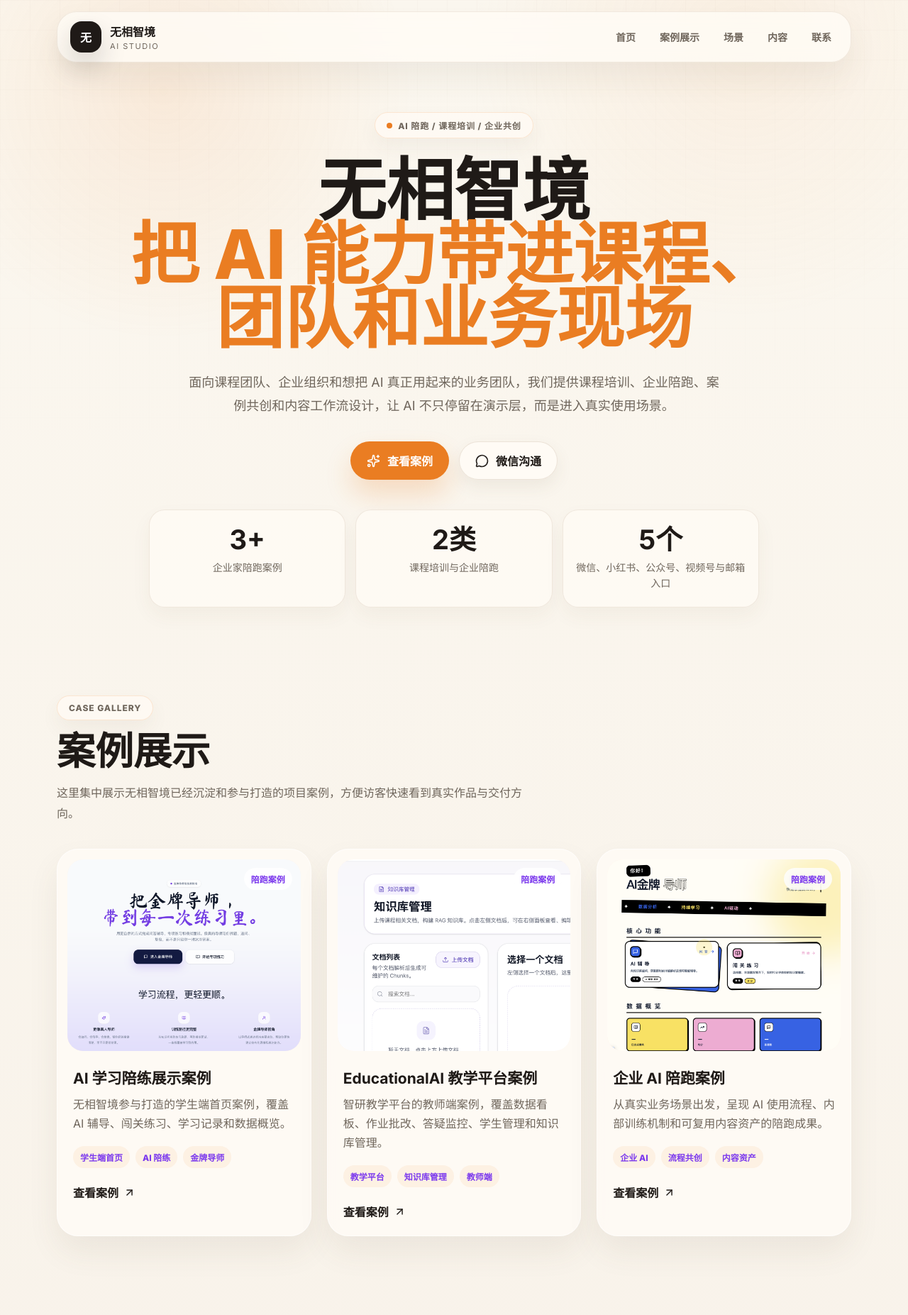
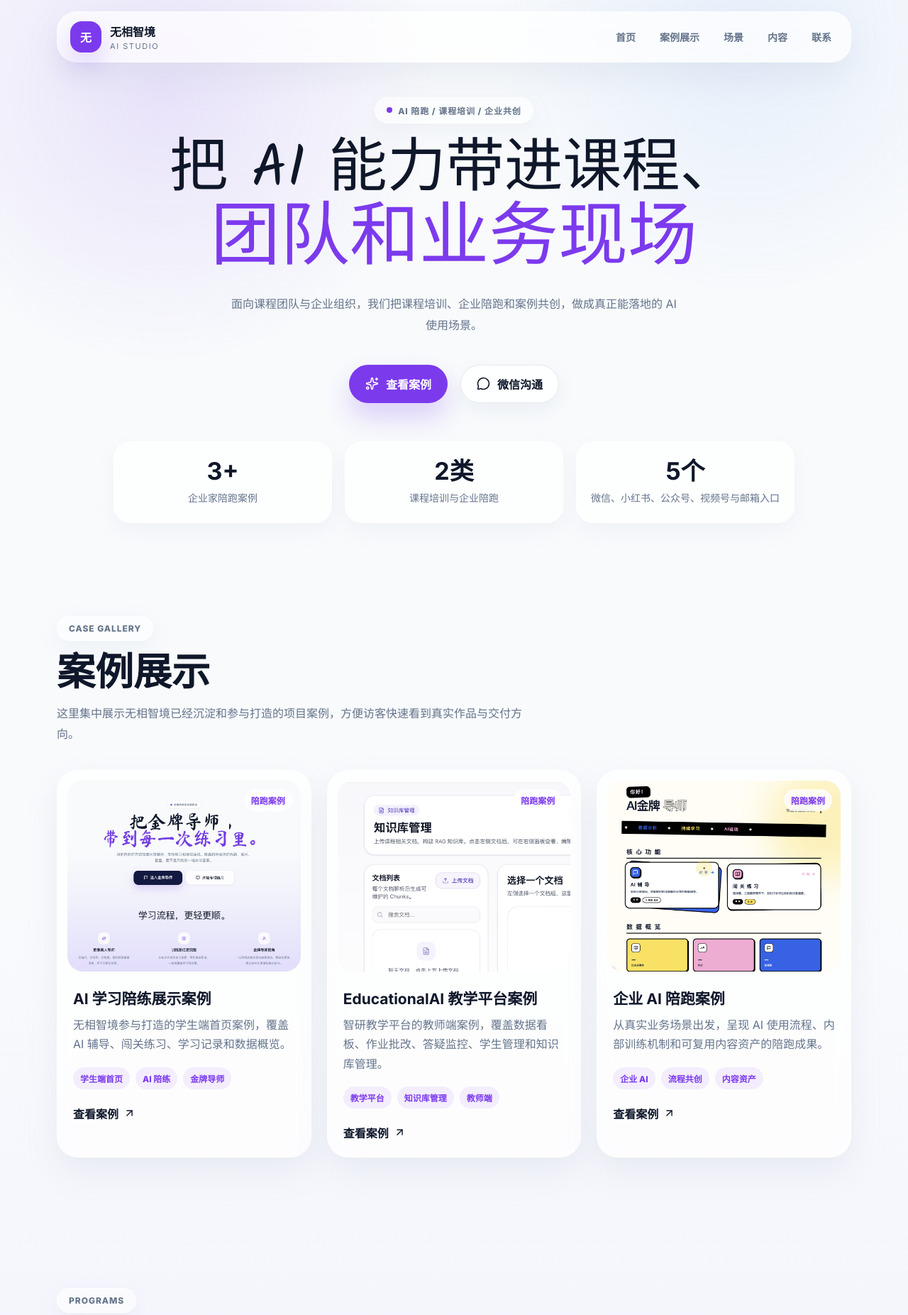
Before and after one commit to Abigale-cyber/Abigale-cyber.github.io, a website: page studio-site/index.html in a window 1280 px wide. Shown: the top 1853 px of the page at 71% size. Drawn offline with nearby package versions, Linux system fonts and the light colour scheme; a web font is replaced by a local one.

Commit message:
Update studio site layout and styling

```diff
--- a/studio-site/index.html
+++ b/studio-site/index.html
@@ -12,7 +12,7 @@
     <link rel="preconnect" href="https://fonts.googleapis.com" />
     <link rel="preconnect" href="https://fonts.gstatic.com" crossorigin />
     <link
-      href="https://fonts.googleapis.com/css2?family=Inter:wght@400;500;600;700;800&family=Kalam:wght@400;700&display=swap"
+      href="https://fonts.googleapis.com/css2?family=Inter:wght@400;500;600;700;800&family=Kalam:wght@400;700&family=Ma+Shan+Zheng&display=swap"
       rel="stylesheet"
     />
     <link rel="stylesheet" href="./styles.css" />
@@ -43,13 +43,16 @@
       <section id="home" class="hero section">
         <div class="hero-copy">
           <div class="page-kicker"><span></span>AI 陪跑 / 课程培训 / 企业共创</div>
-          <h1>无相智境<br /><em>把 AI 能力带进课程、团队和业务现场</em></h1>
+          <h1>
+            <span class="hero-line hero-line-ink">把 AI 能力带进课程、</span>
+            <em class="hero-line hero-line-accent">团队和业务现场</em>
+          </h1>
           <p class="hero-subtitle">
-            面向课程团队、企业组织和想把 AI 真正用起来的业务团队，我们提供课程培训、企业陪跑、案例共创和内容工作流设计，让 AI 不只停留在演示层，而是进入真实使用场景。
+            面向课程团队与企业组织，我们把课程培训、企业陪跑和案例共创，做成真正能落地的 AI 使用场景。
           </p>
           <div class="hero-actions">
             <a class="btn btn-primary" href="#projects"><i data-lucide="sparkles"></i>查看案例</a>
-            <a class="btn btn-secondary" href="#contact"><i data-lucide="message-circle"></i>微信沟通</a>
+            <button class="btn btn-secondary" type="button" data-channel-button="微信咨询"><i data-lucide="message-circle"></i>微信沟通</button>
           </div>
           <div class="hero-metrics" aria-label="工作室概览">
             <article>
@@ -77,11 +80,11 @@
         <div class="project-grid" id="projectGrid"></div>
       </section>
 
-      <section id="cases" class="section about-layout">
+      <section id="cases" class="section programs-section">
         <div class="section-heading">
-          <span class="page-kicker">Cases</span>
-          <h2>适合三类场景</h2>
-          <p>课程团队需要 AI 化训练体验，企业需要把 AI 用起来，个人学习者需要有人陪练和反馈。</p>
+          <span class="page-kicker">Programs</span>
+          <h2>课程与服务</h2>
+          <p>无相智境当前聚焦两套课程、一套陪跑服务，再加一个社群入口，帮助用户先上手、再提效、再持续共学。</p>
         </div>
         <div class="about-cards" id="caseGrid"></div>
       </section>
--- a/studio-site/script.js
+++ b/studio-site/script.js
@@ -26,9 +26,26 @@ const studioServices = [
 ];
 
 const studioCases = [
-  { icon: 'graduation-cap', title: '课程团队', description: '把原有课程升级成可练习、可反馈、可复盘的 AI 陪练型学习体验。' },
-  { icon: 'briefcase-business', title: '企业组织', description: '围绕业务岗位设计 AI 工作流，让团队从“知道工具”走到“真的用起来”。' },
-  { icon: 'user-round-check', title: '个人学习者', description: '用陪练、模拟面试和阶段复盘帮助学习者更稳定地建立能力。' },
+  {
+    icon: 'code',
+    title: 'Vibe Coding 课程',
+    description: '面向想快速进入 AI 编程工作流的人群，用真实项目练习把灵感变成可运行的产品原型。',
+  },
+  {
+    icon: 'briefcase-business',
+    title: 'AI + OPC 提效课程',
+    description: '围绕办公流程、内容处理和日常协作场景，教会团队把 AI 真正接进工作方法里。',
+  },
+  {
+    icon: 'megaphone',
+    title: 'AI + 自媒体陪跑',
+    description: '从定位、选题、内容生产到发布节奏，提供陪跑式共创，帮助个人或团队把 AI 和自媒体一起跑起来。',
+  },
+  {
+    icon: 'users',
+    title: '共学社群与资料领取',
+    description: '可以先加入社群，领取入门资料、课程信息和实践清单，再决定是否进入课程或服务。',
+  },
 ];
 
 const channels = [
@@ -103,11 +120,11 @@ function openChannelDialog(channelName) {
   document.querySelector('#dialogTitle').textContent = channel.name;
   document.querySelector('#dialogDescription').textContent = channel.description;
   const qr = document.querySelector('#dialogQr');
-  qr.textContent = channel.qrImage ? '' : '二维码待替换';
+  qr.textContent = channel.qrImage ? '' : channel.name === '微信咨询' ? '请替换为微信二维码' : '二维码待替换';
   qr.style.backgroundImage = channel.qrImage ? `url("${channel.qrImage}")` : '';
   const link = document.querySelector('#dialogLink');
   link.href = channel.href;
-  link.textContent = channel.href.startsWith('#') ? '联系我获取' : '打开链接';
+  link.textContent = channel.href.startsWith('#') ? (channel.name === '微信咨询' ? '线下补充二维码' : '联系我获取') : '打开链接';
   dialog.showModal();
   window.lucide?.createIcons();
 }
--- a/studio-site/styles.css
+++ b/studio-site/styles.css
@@ -1,14 +1,13 @@
 :root {
-  --background: #fbf7ef;
-  --foreground: #1f1a17;
-  --muted-foreground: #6f665c;
+  --background: #f8fafc;
+  --foreground: #0f172a;
+  --muted-foreground: #64748b;
   --primary: #7c3aed;
-  --hero-accent: #ea7d22;
-  --accent: #f7c89f;
-  --border: #e7ddd0;
-  --gradient-page: linear-gradient(180deg, #fbf7ef 0%, #f6efe6 100%);
-  --gradient-shell: linear-gradient(180deg, rgba(255, 252, 246, 0.88) 0%, rgba(255, 249, 242, 0.72) 100%);
-  --shadow-panel: 0 22px 44px rgba(91, 72, 49, 0.08);
+  --accent: #8b5cf6;
+  --border: #e2e8f0;
+  --gradient-page: linear-gradient(180deg, #f8fafc 0%, #f8fafc 38%, rgba(221, 214, 254, 0.52) 100%);
+  --gradient-shell: linear-gradient(180deg, rgba(255, 255, 255, 0.78) 0%, rgba(255, 255, 255, 0.62) 100%);
+  --shadow-panel: 0 20px 45px rgba(148, 163, 184, 0.14);
 }
 
 * {
@@ -34,22 +33,12 @@ body::before {
   inset: 0;
   z-index: -1;
   background:
-    radial-gradient(circle at 18% 16%, rgba(234, 125, 34, 0.1), transparent 22rem),
-    radial-gradient(circle at 82% 8%, rgba(244, 186, 129, 0.12), transparent 24rem);
+    radial-gradient(circle at 18% 16%, rgba(124, 58, 237, 0.12), transparent 24rem),
+    radial-gradient(circle at 82% 8%, rgba(59, 130, 246, 0.09), transparent 22rem);
 }
 
 body::after {
-  content: "";
-  position: fixed;
-  inset: 0;
-  z-index: -1;
-  opacity: 0.44;
-  background-image:
-    linear-gradient(rgba(130, 111, 91, 0.08) 1px, transparent 1px),
-    linear-gradient(90deg, rgba(130, 111, 91, 0.08) 1px, transparent 1px);
-  background-size: 42px 42px;
-  mask-image: linear-gradient(180deg, rgba(0, 0, 0, 0.7), transparent 92%);
-  -webkit-mask-image: linear-gradient(180deg, rgba(0, 0, 0, 0.7), transparent 92%);
+  content: none;
 }
 
 .gateway-page {
@@ -185,11 +174,11 @@ button {
   align-items: center;
   justify-content: space-between;
   gap: 18px;
-  border: 1px solid rgba(177, 152, 121, 0.18);
+  border: 1px solid rgba(255, 255, 255, 0.62);
   border-radius: 28px;
-  background: rgba(255, 252, 246, 0.82);
-  backdrop-filter: blur(12px);
-  -webkit-backdrop-filter: blur(12px);
+  background: rgba(255, 255, 255, 0.72);
+  backdrop-filter: blur(14px);
+  -webkit-backdrop-filter: blur(14px);
   box-shadow: var(--shadow-panel);
 }
 
@@ -206,10 +195,10 @@ button {
   display: inline-grid;
   place-items: center;
   border-radius: 16px;
-  background: #1f1a17;
+  background: var(--primary);
   color: white;
   font-weight: 800;
-  box-shadow: 0 18px 36px rgba(31, 26, 23, 0.18);
+  box-shadow: 0 18px 36px rgba(124, 58, 237, 0.22);
 }
 
 .brand strong {
@@ -242,8 +231,8 @@ button {
 }
 
 .nav-links a:hover {
-  background: rgba(234, 125, 34, 0.1);
-  color: var(--hero-accent);
+  background: rgba(124, 58, 237, 0.08);
+  color: var(--primary);
 }
 
 .section {
@@ -257,8 +246,8 @@ button {
   display: flex;
   align-items: center;
   justify-content: center;
-  padding-top: 70px;
-  padding-bottom: 32px;
+  padding-top: 34px;
+  padding-bottom: 24px;
   text-align: center;
 }
 
@@ -267,22 +256,22 @@ button {
   align-items: center;
   gap: 8px;
   padding: 9px 16px;
-  border: 1px solid rgba(234, 125, 34, 0.16);
+  border: 1px solid rgba(255, 255, 255, 0.72);
   border-radius: 999px;
-  background: rgba(255, 250, 244, 0.8);
+  background: rgba(255, 255, 255, 0.6);
   color: var(--muted-foreground);
   font-size: 12px;
   font-weight: 750;
   letter-spacing: 0.08em;
   text-transform: uppercase;
-  box-shadow: 0 12px 28px rgba(91, 72, 49, 0.06);
+  box-shadow: 0 10px 30px rgba(148, 163, 184, 0.1);
 }
 
 .page-kicker span {
   width: 8px;
   height: 8px;
   border-radius: 999px;
-  background: var(--hero-accent);
+  background: var(--primary);
 }
 
 .hero h1,
@@ -295,29 +284,41 @@ button {
 }
 
 .hero-copy {
-  max-width: 920px;
+  max-width: 980px;
   margin: 0 auto;
 }
 
 .hero h1 {
-  margin-top: 28px;
-  max-width: 920px;
-  font-size: clamp(56px, 8vw, 96px);
-  line-height: 0.94;
+  margin: 26px auto 0;
+  max-width: 940px;
+  font-size: clamp(42px, 6.8vw, 86px);
+  font-family: "Ma Shan Zheng", "Kalam", "LXGW WenKai", cursive;
+  font-weight: 400;
+  line-height: 0.98;
 }
 
-.hero h1 em {
-  color: var(--hero-accent);
+.hero-line {
+  display: block;
   font-style: normal;
-  display: block;
+}
+
+.hero-line-ink {
+  color: var(--foreground);
+  font-size: 0.96em;
+}
+
+.hero-line-accent {
+  color: var(--primary);
+  margin-top: 10px;
+  font-size: 1.14em;
 }
 
 .hero-subtitle {
-  max-width: 760px;
-  margin: 28px auto 0;
+  max-width: 640px;
+  margin: 26px auto 0;
   color: var(--muted-foreground);
-  font-size: 18px;
-  line-height: 1.85;
+  font-size: 16px;
+  line-height: 1.9;
 }
 
 .hero-actions,
@@ -325,11 +326,12 @@ button {
   display: flex;
   flex-wrap: wrap;
   gap: 14px;
-  margin-top: 34px;
+  margin-top: 40px;
 }
 
 .hero-actions {
   justify-content: center;
+  gap: 18px;
 }
 
 .btn {
@@ -356,27 +358,27 @@ button {
 }
 
 .btn-primary {
-  background: var(--hero-accent);
+  background: var(--primary);
   color: white;
-  box-shadow: 0 20px 36px rgba(234, 125, 34, 0.22);
+  box-shadow: 0 20px 36px rgba(124, 58, 237, 0.22);
 }
 
 .btn-secondary {
-  background: rgba(255, 252, 246, 0.88);
+  background: rgba(255, 255, 255, 0.84);
   color: var(--foreground);
-  border-color: rgba(177, 152, 121, 0.24);
-  box-shadow: 0 10px 24px rgba(91, 72, 49, 0.08);
+  border-color: rgba(226, 232, 240, 0.95);
+  box-shadow: 0 10px 24px rgba(148, 163, 184, 0.12);
 }
 
 .btn-ghost {
-  background: rgba(234, 125, 34, 0.08);
-  color: var(--hero-accent);
-  border-color: rgba(234, 125, 34, 0.24);
+  background: rgba(124, 58, 237, 0.08);
+  color: var(--primary);
+  border-color: rgba(196, 181, 253, 0.55);
 }
 
 .app-card {
-  background: rgba(255, 252, 246, 0.78);
-  border: 1px solid rgba(255, 255, 255, 0.58);
+  background: rgba(255, 255, 255, 0.72);
+  border: 1px solid rgba(255, 255, 255, 0.56);
   border-radius: 28px;
   box-shadow: var(--shadow-panel);
   backdrop-filter: blur(12px);
@@ -384,25 +386,25 @@ button {
 }
 
 .hero-metrics {
-  max-width: 860px;
-  margin: 42px auto 0;
+  max-width: 980px;
+  margin: 54px auto 0;
   display: grid;
   grid-template-columns: repeat(3, minmax(0, 1fr));
-  gap: 14px;
+  gap: 18px;
 }
 
 .hero-metrics article {
   min-width: 0;
-  padding: 22px 18px;
-  border: 1px solid rgba(177, 152, 121, 0.18);
-  border-radius: 22px;
-  background: rgba(255, 252, 246, 0.68);
-  box-shadow: 0 12px 28px rgba(91, 72, 49, 0.05);
+  padding: 24px 20px;
+  border: 1px solid rgba(255, 255, 255, 0.6);
+  border-radius: 24px;
+  background: rgba(255, 255, 255, 0.72);
+  box-shadow: 0 12px 28px rgba(148, 163, 184, 0.08);
 }
 
 .hero-metrics strong {
   display: block;
-  font-size: 38px;
+  font-size: 34px;
   line-height: 1;
 }
 
@@ -458,7 +460,7 @@ button {
   overflow: hidden;
   margin: 14px 14px 0;
   border-radius: 22px;
-  background: rgba(234, 125, 34, 0.08);
+  background: rgba(124, 58, 237, 0.08);
 }
 
 .project-cover img {
@@ -513,7 +515,7 @@ button {
 .tag-row span {
   padding: 7px 10px;
   border-radius: 999px;
-  background: rgba(234, 125, 34, 0.08);
+  background: rgba(124, 58, 237, 0.08);
   color: var(--primary);
   font-size: 12px;
   font-weight: 750;
@@ -534,11 +536,25 @@ button {
 }
 
 .soft-band {
+  position: relative;
   width: 100%;
   max-width: none;
+  padding-top: 92px;
   padding-right: max(20px, calc((100% - 1120px) / 2));
   padding-left: max(20px, calc((100% - 1120px) / 2));
-  background: rgba(255, 252, 246, 0.42);
+  background: transparent;
+  isolation: isolate;
+}
+
+.soft-band::before {
+  content: "";
+  position: absolute;
+  inset: 0;
+  z-index: -1;
+  background:
+    radial-gradient(circle at 18% 24%, rgba(124, 58, 237, 0.05), transparent 24rem),
+    radial-gradient(circle at 84% 28%, rgba(59, 130, 246, 0.05), transparent 24rem);
+  pointer-events: none;
 }
 
 .channel-grid {
@@ -570,7 +586,7 @@ button {
   display: inline-grid;
   place-items: center;
   border-radius: 999px;
-  background: rgba(234, 125, 34, 0.09);
+  background: rgba(124, 58, 237, 0.09);
   color: var(--primary);
 }
 
@@ -595,24 +611,32 @@ button {
   line-height: 1.55;
 }
 
-.about-layout {
-  display: grid;
-  grid-template-columns: 0.85fr 1.15fr;
-  gap: 42px;
-  align-items: start;
-}
-
 .about-cards {
   display: grid;
-  gap: 16px;
+  grid-template-columns: repeat(4, minmax(0, 1fr));
+  gap: 18px;
+  align-items: stretch;
 }
 
 .about-card {
-  padding: 24px;
+  height: 100%;
+  padding: 24px 22px;
+  display: flex;
+  flex-direction: column;
 }
 
 .about-card h3 {
-  margin-top: 18px;
+  margin-top: 16px;
+  font-size: 22px;
+}
+
+.programs-section {
+  padding-bottom: 0;
+}
+
+.programs-section .section-heading {
+  max-width: 760px;
+  margin-bottom: 28px;
 }
 
 .contact-card {
@@ -644,7 +668,7 @@ button {
   padding: 30px;
   border: 1px solid rgba(255, 255, 255, 0.62);
   border-radius: 28px;
-  background: rgba(255, 252, 246, 0.94);
+  background: rgba(255, 255, 255, 0.92);
   color: var(--foreground);
   box-shadow: 0 28px 80px rgba(15, 23, 42, 0.18);
 }
@@ -685,9 +709,9 @@ button {
   margin: 24px auto;
   display: grid;
   place-items: center;
-  border: 1px dashed rgba(234, 125, 34, 0.38);
+  border: 1px dashed rgba(124, 58, 237, 0.42);
   border-radius: 24px;
-  background-color: rgba(234, 125, 34, 0.06);
+  background-color: rgba(124, 58, 237, 0.06);
   background-position: center;
   background-size: cover;
   color: var(--primary);
@@ -745,7 +769,12 @@ button {
 
   .hero h1 {
     font-size: 44px;
-    line-height: 1;
+    line-height: 1.04;
+  }
+
+  .hero-line-accent {
+    font-size: 1.06em;
+    margin-top: 6px;
   }
 
   .hero-subtitle {
@@ -768,8 +797,11 @@ button {
 
   .project-grid,
   .channel-grid,
-  .about-layout,
   .contact-card {
+    grid-template-columns: 1fr;
+  }
+
+  .about-cards {
     grid-template-columns: 1fr;
   }
 
@@ -797,9 +829,13 @@ button {
   }
 }
 
-@media (min-width: 901px) and (max-width: 1100px) {
+@media (min-width: 901px) and (max-width: 1180px) {
   .project-grid,
   .channel-grid {
     grid-template-columns: repeat(2, minmax(0, 1fr));
   }
+
+  .about-cards {
+    grid-template-columns: repeat(2, minmax(0, 1fr));
+  }
 }
```
